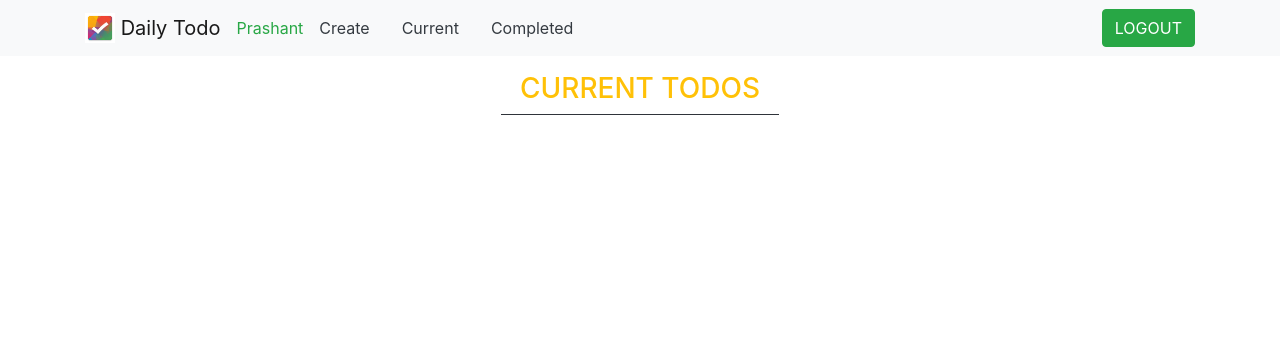
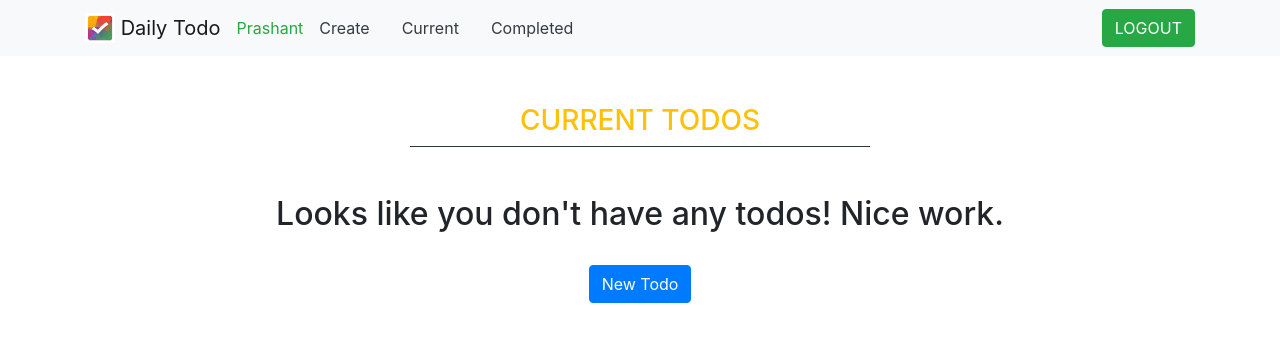
Before and after one commit to shelareprashant/django-todo-project, a Django app: page /current/ in a window 1280 px wide. Shown: the top 342 px of the page. Run offline with Django 3.2, Linux system fonts and the light colour scheme; a user stored in the database is signed in; data comes from the database, SQL or seed files in the repository; both versions use the stored data as it was after the commit; some libraries are stand-ins or nearby versions; some web fonts are replaced.

Commit message:
Refined the code

```diff
--- a/todoApp/templates/todoApp/currenttodos.html
+++ b/todoApp/templates/todoApp/currenttodos.html
@@ -2,19 +2,32 @@
 {% extends 'todoApp/base.html' %}
 
 {% block content %}
-
-    <h3 class="text-center text-warning pt-3"> CURRENT TODOS </h3>
-    <hr class="w-25 my-auto bg-dark">
-
-    <div class="list-group p-10 text-dark pt-3">
-   {% for todo in todos %}
-    <li class="list-group-item list-group-item-warning">
-        <a href="{% url 'viewtodo' todo.id %}" class="text-dark">
-        {% if todo.important %}<b>{% endif %}{{ todo.title }}{% if todo.important %}</b>{% endif %}
-        {% if todo.memo %} - {{ todo.memo }} {% endif %}
-        </a>
-    </li>
-   {% endfor %}
-   </div>
-
+       <div class="row justify-content-center mt-5">
+        <div class="col-md-10">
+            {% if todos %}
+                <h3 class="text-center text-warning">{{ todos.count }} CURRENT TODO{{ todos.count|pluralize }}</h3>
+            {% else %}
+                   <h3 class="text-center text-warning"> CURRENT TODOS </h3>
+            {% endif %}
+            <hr class="w-50 my-auto bg-dark">
+        </div>
+    </div>
+    <div class="row justify-content-center mt-5">
+        <div class="col-md-10">
+        {% if todos %}
+            <div class="list-group">
+                {% for todo in todos %}
+                    <a href="{% url 'viewtodo' todo.id %}" class="list-group-item list-group-item-action{% if todo.important %} list-group-item-danger{% endif %}">
+                        <b>{{ todo.title }}</b>{% if todo.memo %} - {{ todo.memo|truncatechars:30 }}{% endif %}</a>
+                {% endfor %}
+            </div>
+        {% else %}
+            <div class="text-center">
+                <h2>Looks like you don't have any todos! Nice work.</h2>
+            <br>
+            <a role="button" class="btn btn-primary" href="{% url 'createtodos' %}">New Todo</a>
+            </div>
+        {% endif %}
+        </div>
+    </div>
 {% endblock %}
--- a/todoApp/views.py
+++ b/todoApp/views.py
@@ -86,8 +86,10 @@ def viewtodo(request, todo_pk):
 @login_required
 def completetodo(request, todo_pk):
     todo = get_object_or_404(Todo, pk=todo_pk, user=request.user)
+    print(todo)
     if request.method == 'POST':
         todo.datecomplited = timezone.now()
+        print(todo)
         todo.save()
         return redirect('currenttodos')
 
```
Also changed, not shown: todoApp/templates/todoApp/completedtodos.html (+16 -17 lines), todoApp/templates/todoApp/createtodos.html (+17 -7 lines), todoApp/templates/todoApp/viewtodo.html (+5 -5 lines), db.sqlite3.
